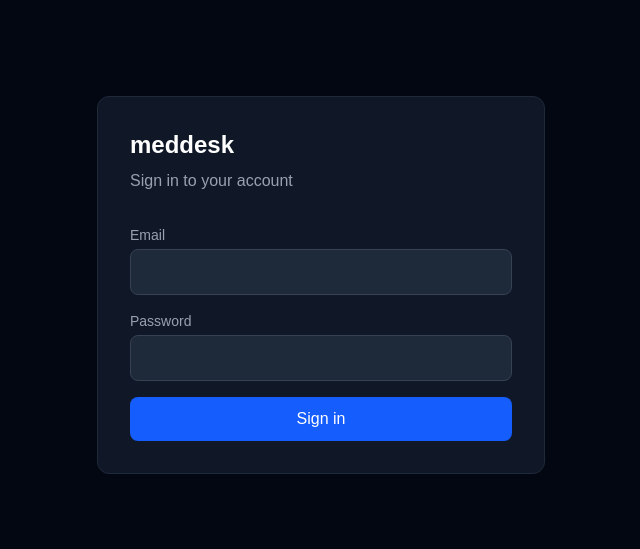
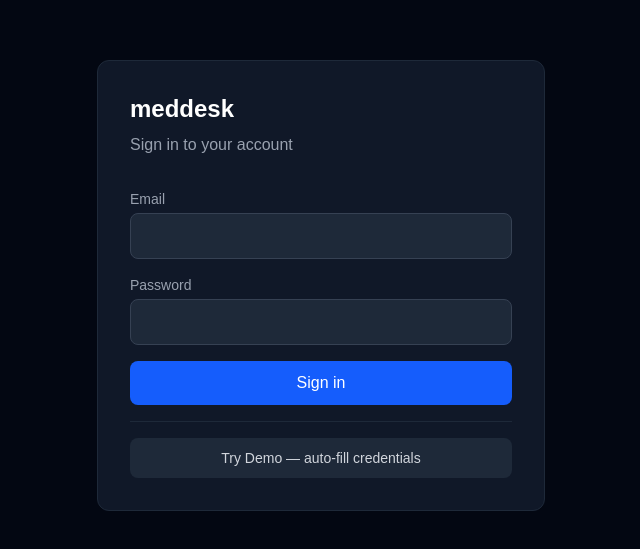
Before and after one commit to Sonwa127/meddesk-crm, a Next.js app: page /login in a window 1280 px wide. Shown: the part 115-664 px from the top of the page, without its empty margins (319-959 px from the left). Built offline with nearby package versions, Linux system fonts and the light colour scheme; no server answers.

Commit message:
Add Try Demo button

```diff
--- a/app/login/page.js
+++ b/app/login/page.js
@@ -65,6 +65,18 @@ export default function LoginPage() {
             {loading ? 'Signing in...' : 'Sign in'}
           </button>
         </form>
+        <div className="mt-4 pt-4 border-t border-gray-800">
+  <button
+    type="button"
+    onClick={() => {
+      setEmail('demo@meddesk.io')
+      setPassword('MedDesk2024!')
+    }}
+    className="w-full bg-gray-800 hover:bg-gray-700 text-gray-300 text-sm py-2.5 rounded-lg transition"
+  >
+    Try Demo — auto-fill credentials
+  </button>
+</div>
       </div>
     </div>
   )
```
